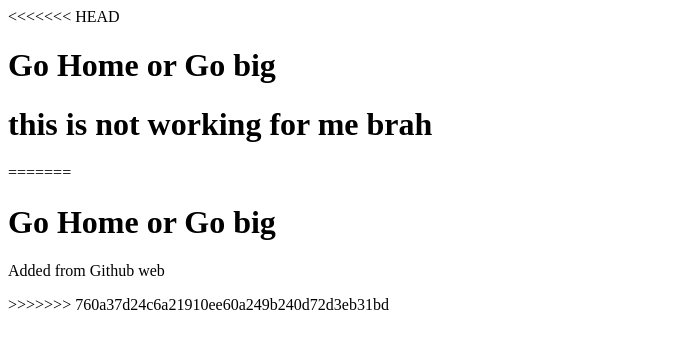
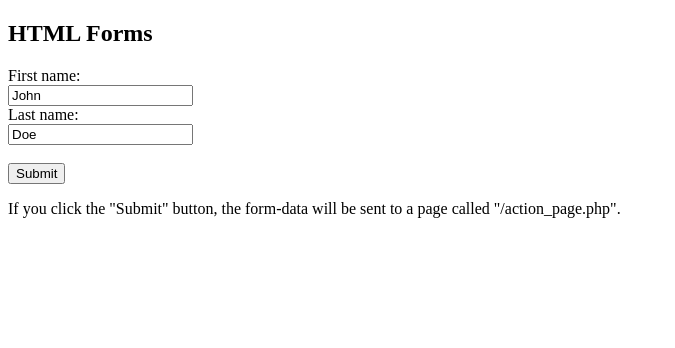
Before and after one commit to LeMpota/GitGithubMasterclass, a plain HTML site: page index.html in a window 1280 px wide. Shown: the whole page, without its empty margins (0-675 px from the left). Drawn offline with Linux system fonts and the light colour scheme.

Commit message:
added a form

```diff
--- a/index.html
+++ b/index.html
@@ -1,33 +1,18 @@
+<!DOCTYPE html>
+<html>
 <body>
-<<<<<<< HEAD
-<head>
-<title>This is wold</title>
-</head>
 
-<h1> Go Home or Go big</h1>
-<div>
-<h1>this is not working for me brah </h1>
+<h2>HTML Forms</h2>
 
-</div>
+<form action="/action_page.php">
+  <label for="fname">First name:</label><br>
+  <input type="text" id="fname" name="fname" value="John"><br>
+  <label for="lname">Last name:</label><br>
+  <input type="text" id="lname" name="lname" value="Doe"><br><br>
+  <input type="submit" value="Submit">
+</form>
+
+<p>If you click the "Submit" button, the form-data will be sent to a page called "/action_page.php".</p>
 
 </body>
-=======
-  <head>
-    <title>This is wold</title>
-      </head>
-
-        <h1> Go Home or Go big</h1>
-
-          <div>
-
-           <div>
-            <p> Added from Github web </p>
-          </div>
-
-      </div>
-</body>
-
-
-
-
->>>>>>> 760a37d24c6a21910ee60a249b240d72d3eb31bd
+</html>
```
